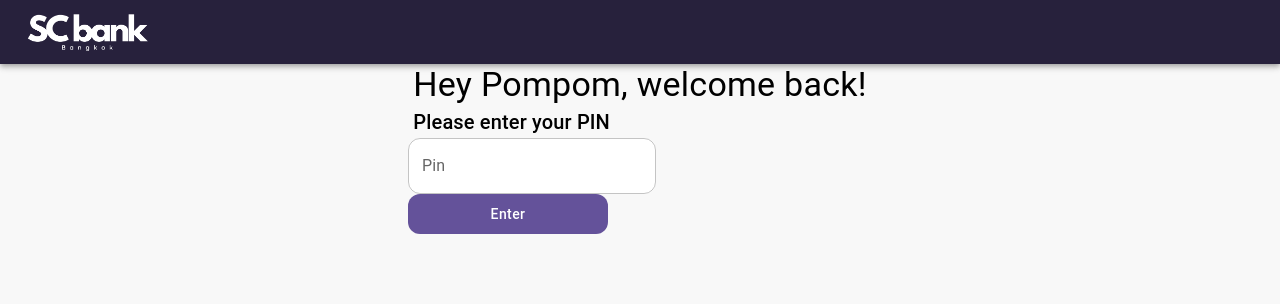
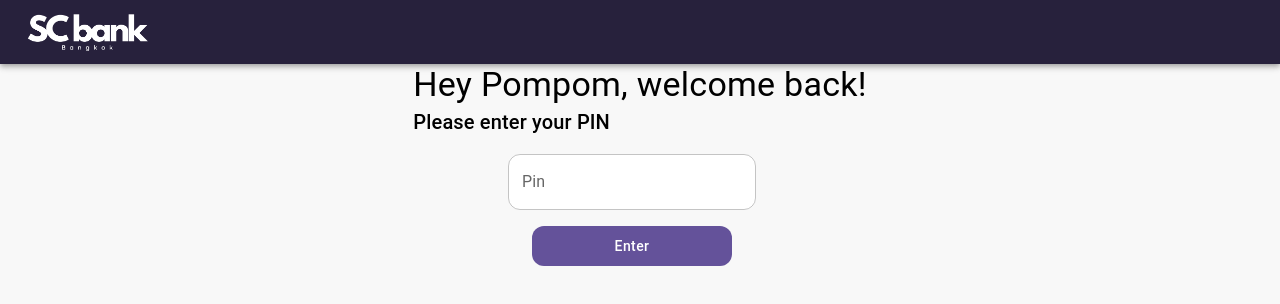
Before and after one commit to yverenoir/atm-web-app, a React (Create React App) app: page /pin in a window 1280 px wide. Shown: the top 304 px of the page. Built offline with nearby package versions, Linux system fonts and the light colour scheme.

Commit message:
feat: make pin as password field and add error msg when pin wrong

```diff
--- a/src/Pin.tsx
+++ b/src/Pin.tsx
@@ -6,6 +6,7 @@ import {useNavigate} from "react-router-dom";
 function Pin() {
 
     const [pin, setPin] = useState<number | null>(null);
+    const [showPinErrorMsg, setShowPinErrorMsg] = useState(false);
 
     const navigate = useNavigate();
 
@@ -22,6 +23,7 @@ function Pin() {
         console.log('response received');
         if (!response.ok) {
             console.log('something went wrong when validating pin');
+            setShowPinErrorMsg(true);
             return;
         }
         const data = await response.json();
@@ -43,12 +45,16 @@ function Pin() {
                 <Typography variant={"h6"}>Please enter your PIN</Typography>
             </Grid>
             <form onSubmit={onPinSubmit}>
-                <Grid container>
-                    <Grid item xs={12}>
-                        <TextField id="outlined-basic" label="Pin" variant="outlined" type={"number"} value={pin}
-                                   onChange={handlePinChange}/>
+                <Grid container direction={"column"} alignItems={"center"} spacing={2}>
+                    <Grid item>
+                        {showPinErrorMsg && <Typography>The PIN entered is wrong, please try again</Typography>}
                     </Grid>
-                    <Grid item xs={12}>
+                    <Grid item>
+                        <TextField id="outlined-basic" label="Pin" variant="outlined" type={"password"} value={pin}
+                                   onChange={handlePinChange}
+                        />
+                    </Grid>
+                    <Grid item>
                         <Button type={"submit"} variant={"contained"}>Enter</Button>
                     </Grid>
                 </Grid>
```
